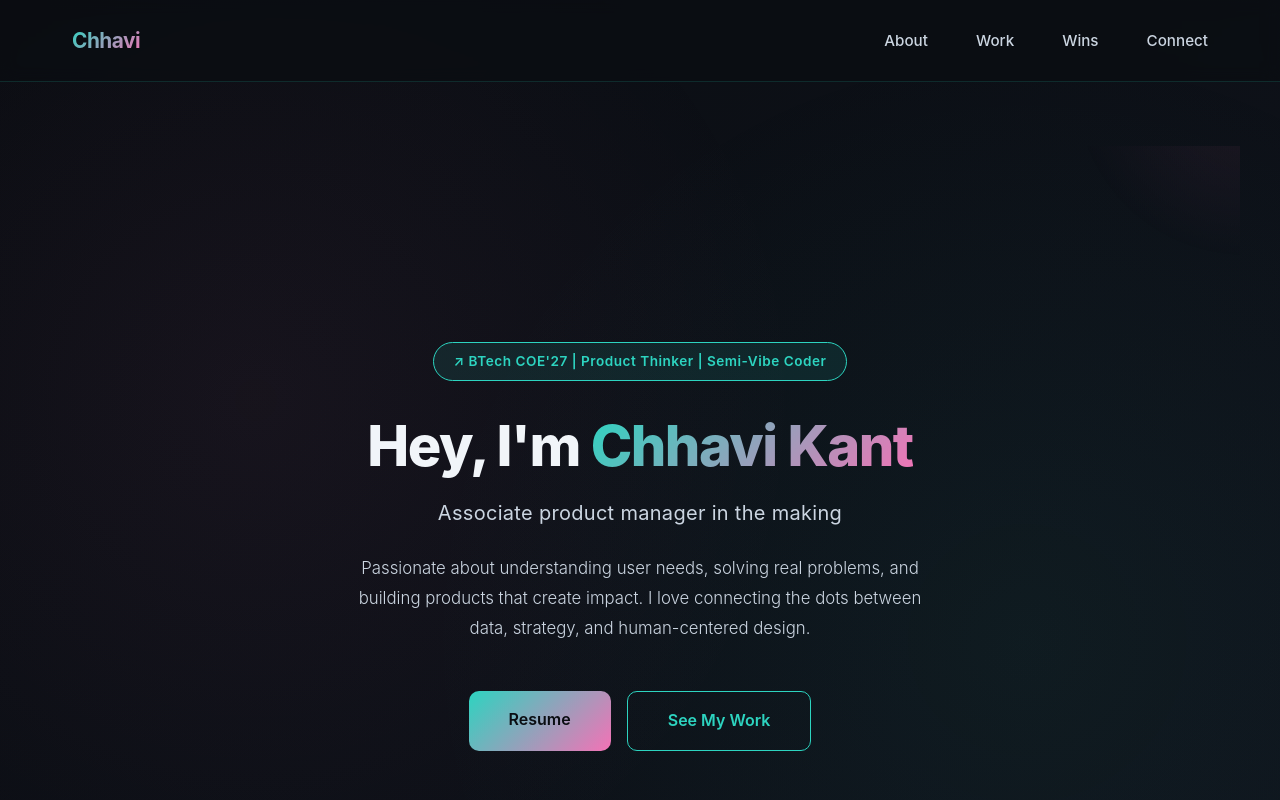
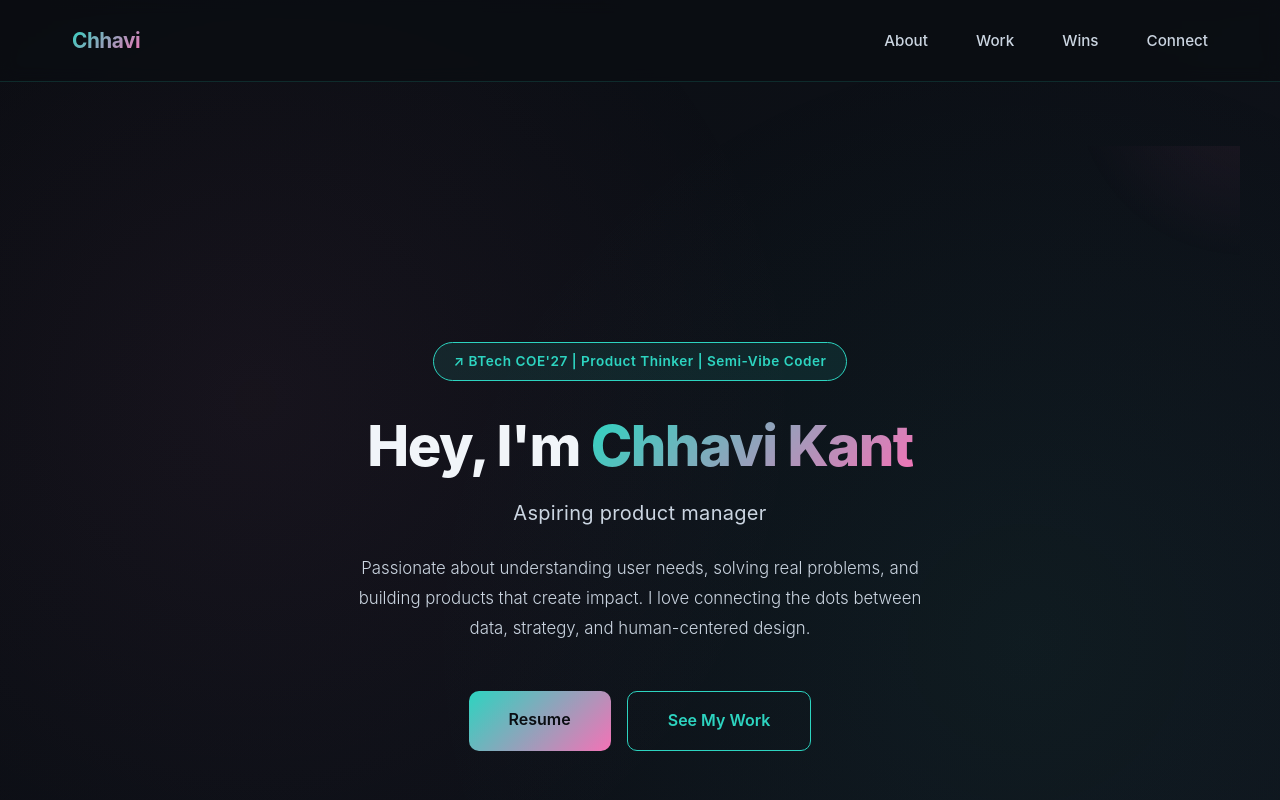
Before and after one commit to chhavikant03/Portfolio, a plain HTML site: page index.html in a window 1280 px wide. Shown: the top 800 px of the page. Drawn offline with Linux system fonts and the light colour scheme.

Commit message:
change in headline

```diff
--- a/index.html
+++ b/index.html
@@ -25,7 +25,7 @@
         <div class="hero-content">
             <div class="apm-badge">↗ BTech COE'27 | Product Thinker | Semi-Vibe Coder</div>
             <h1>Hey, I'm <span>Chhavi Kant</span></h1>
-            <p class="hero-subtitle">Associate product manager in the making</p>
+            <p class="hero-subtitle">Aspiring product manager</p>
             <p class="hero-description">Passionate about understanding user needs, solving real problems, and building products that create impact. I love connecting the dots between data, strategy, and human-centered design.</p>
             <div class="cta-buttons">
                 <!-- <a href="#contact" class="cta-button cta-primary">Let's Chat</a> -->
```
